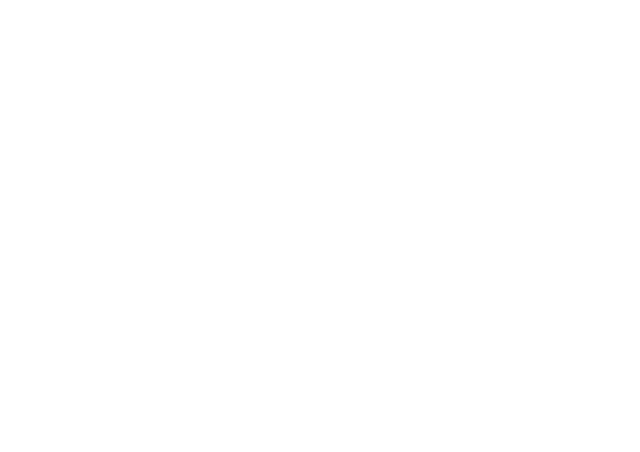
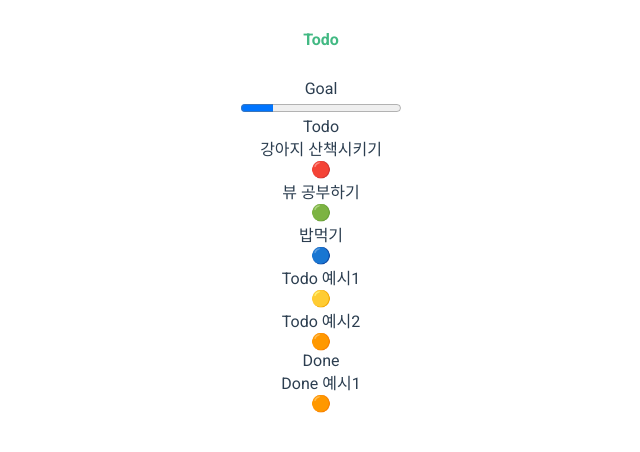
Before and after one commit to Moim-Study/vue-diary, a Vue app: page /todo in a window 1280 px wide. Before the commit this address had no page. Shown: the top 452 px of the page, without its empty margins (319-959 px from the left). Built offline with nearby package versions, Linux system fonts and the light colour scheme.

Commit message:
Add Loading page

```diff
--- a/src/App.vue
+++ b/src/App.vue
@@ -1,9 +1,17 @@
 <template>
-  <div id="nav"></div>
+  <div id="nav" v-if="url[3] !== 'loading'">
+    <router-link to="/todo">Todo</router-link>
+  </div>
   <router-view />
 </template>
 <script>
-  export default {};
+  export default {
+    data() {
+      return {
+        url: document.location.href.split('/'),
+      };
+    },
+  };
 </script>
 <style lang="scss">
   @import 'App.scss';
--- a/src/router/index.js
+++ b/src/router/index.js
@@ -1,6 +1,26 @@
 import { createRouter, createWebHistory } from 'vue-router';
+// import Main from '../views/Main.vue';
 
-const routes = [];
+const routes = [
+  {
+    path: '/loading',
+    name: 'Loading',
+    // route level code-splitting
+    // this generates a separate chunk (about.[hash].js) for this route
+    // which is lazy-loaded when the route is visited.
+    component: () =>
+      import(/* webpackChunkName: "about" */ '../views/Loading.vue'),
+  },
+  {
+    path: '/todo',
+    name: 'Todo',
+    // route level code-splitting
+    // this generates a separate chunk (about.[hash].js) for this route
+    // which is lazy-loaded when the route is visited.
+    component: () =>
+      import(/* webpackChunkName: "about" */ '../views/Todo.vue'),
+  },
+];
 
 const router = createRouter({
   history: createWebHistory(process.env.BASE_URL),
--- /dev/null
+++ b/src/views/Loading.vue
@@ -0,0 +1,31 @@
+<template>
+  <div class="logo">
+    <img alt="Vue logo" src="../assets/logo.png" /><span>iary</span>
+  </div>
+</template>
+
+<script>
+  export default {
+    name: 'Viary',
+  };
+</script>
+
+<!-- Add "scoped" attribute to limit CSS to this component only -->
+<style lang="scss" scoped>
+  // color: #42b983;
+  .logo {
+    width: 100vw;
+    height: 100vh;
+    span {
+      font: {
+        family: 'Black Han Sans', sans-serif;
+        weight: 900;
+      }
+    }
+    img {
+      width: 15%;
+      height: auto;
+      box-sizing: border-box;
+    }
+  }
+</style>
--- a/src/views/TimeLine.vue
+++ /dev/null
@@ -1,5 +0,0 @@
-<template>
-  <div class="about">
-    <h1>This is an about page</h1>
-  </div>
-</template>
--- a/src/views/Todo.vue
+++ b/src/views/Todo.vue
@@ -1,17 +1,46 @@
 <template>
   <div>
-    <p>Goal</p>
+    <h2>Goal</h2>
+    <progress :max="todoArray.length" :value="doneArray.length">{{
+      doneArray.length
+    }}</progress>
   </div>
   <div>
-    <p>Todo</p>
+    <h2>Todo</h2>
+    <div v-for="(i, j) in todoArray" :key="j">
+      <span>{{ i.todo }}</span>
+      <span>{{ i.primary }}</span>
+    </div>
   </div>
-  <dir>
-    <p>Done</p>
-  </dir>
+  <div>
+    <h2>Done</h2>
+    <div v-for="(i, j) in doneArray" :key="j">
+      <span>{{ i.todo }}</span>
+      <span>{{ i.primary }}</span>
+    </div>
+  </div>
 </template>
 
 <script>
-  export default {};
+  // https://github.com/dzwillia/vue-simple-progress
+  export default {
+    props: {
+      max: Number,
+      value: Number,
+    },
+    data() {
+      return {
+        todoArray: [
+          { todo: '강아지 산책시키기', primary: '🔴' },
+          { todo: '뷰 공부하기', primary: '🟢' },
+          { todo: '밥먹기', primary: '🔵' },
+          { todo: 'Todo 예시1', primary: '🟡' },
+          { todo: 'Todo 예시2', primary: '🟠' },
+        ],
+        doneArray: [{ todo: 'Done 예시1', primary: '🟠' }],
+      };
+    },
+  };
 </script>
 
 <style lang="scss" scoped></style>
```
Also changed, not shown: src/App.scss (+11 -0 lines), src/views/Logo.vue (deleted, +0 -14 lines).
